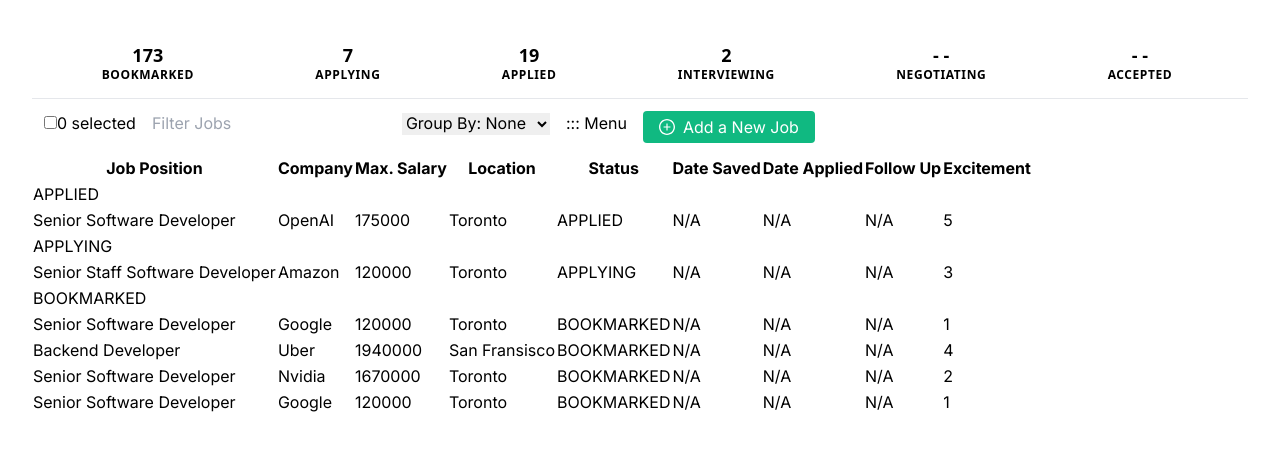
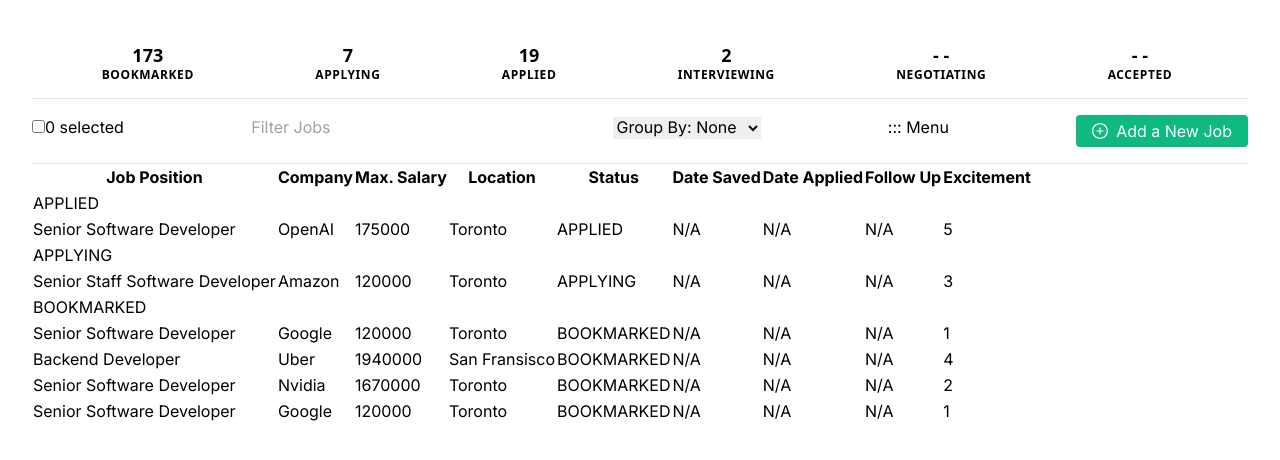
Before and after one commit to AlizKaz/job-tracker-frontend, a Next.js app: page / in a window 1280 px wide. Shown: the top 460 px of the page. Built offline with nearby package versions, Linux system fonts and the light colour scheme.

Commit message:
style container divs

```diff
--- a/app/page.tsx
+++ b/app/page.tsx
@@ -133,7 +133,7 @@ function JobTable({jobs, filteredStatus, filterJobsText}: {jobs: Array<Job>, fil
         );
       }
       rows.push(
-        <JobRow job={job}/>
+        <JobRow job={job} key={job.id}/>
       )
       lastStatus = job.status;
   });
@@ -168,7 +168,8 @@ function StatusFilterBar({statusList, filteredStatus, onStatusFilterChange}: {st
         name={st.name}
         count={st.count}
         filteredStatus={filteredStatus}
-        onStatusFilterChange={onStatusFilterChange} />
+        onStatusFilterChange={onStatusFilterChange}
+        key={st.name} />
     );
   })
 
@@ -187,12 +188,15 @@ function StatusFilterBar({statusList, filteredStatus, onStatusFilterChange}: {st
 
 function ActionBar({filterJobsText, onFilterJobsTextChange}: {filterJobsText: string; onFilterJobsTextChange: Function}) {
   return (
-    <div className="justify-items-stretch flex align-middle p-3 justify-stretch gap-x-4">
-      <JobSelectCheckbox/>
-      <JobFilterBox filterJobsText={filterJobsText} onFilterJobsTextChange={onFilterJobsTextChange}/>
-      <GroupByBox/>
-      <MenuButton/>
-      <AddJobButton/>
+    <div className="content-between bg-white border-b border-solid py-4 box-border">
+      <div className="flex flex-wrap items-stretch space-x-0 space-y-0 justify-between gap-0 box-border">
+      {/* justify-items-stretch flex align-middle p-3 justify-stretch gap-x-4 */}
+        <JobSelectCheckbox/>
+        <JobFilterBox filterJobsText={filterJobsText} onFilterJobsTextChange={onFilterJobsTextChange}/>
+        <GroupByBox/>
+        <MenuButton/>
+        <AddJobButton/>
+      </div>
     </div>
   )
 }
```
